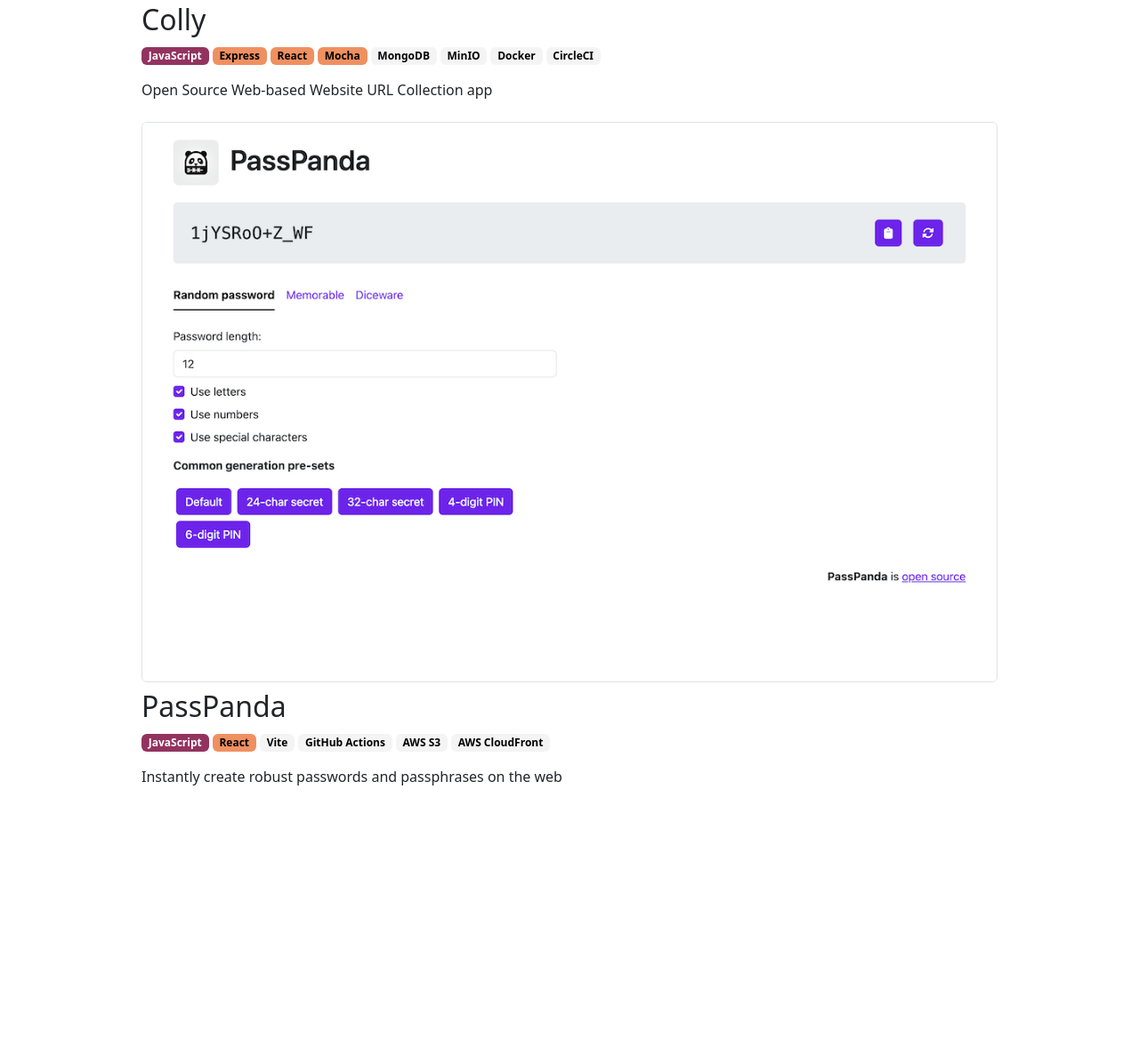
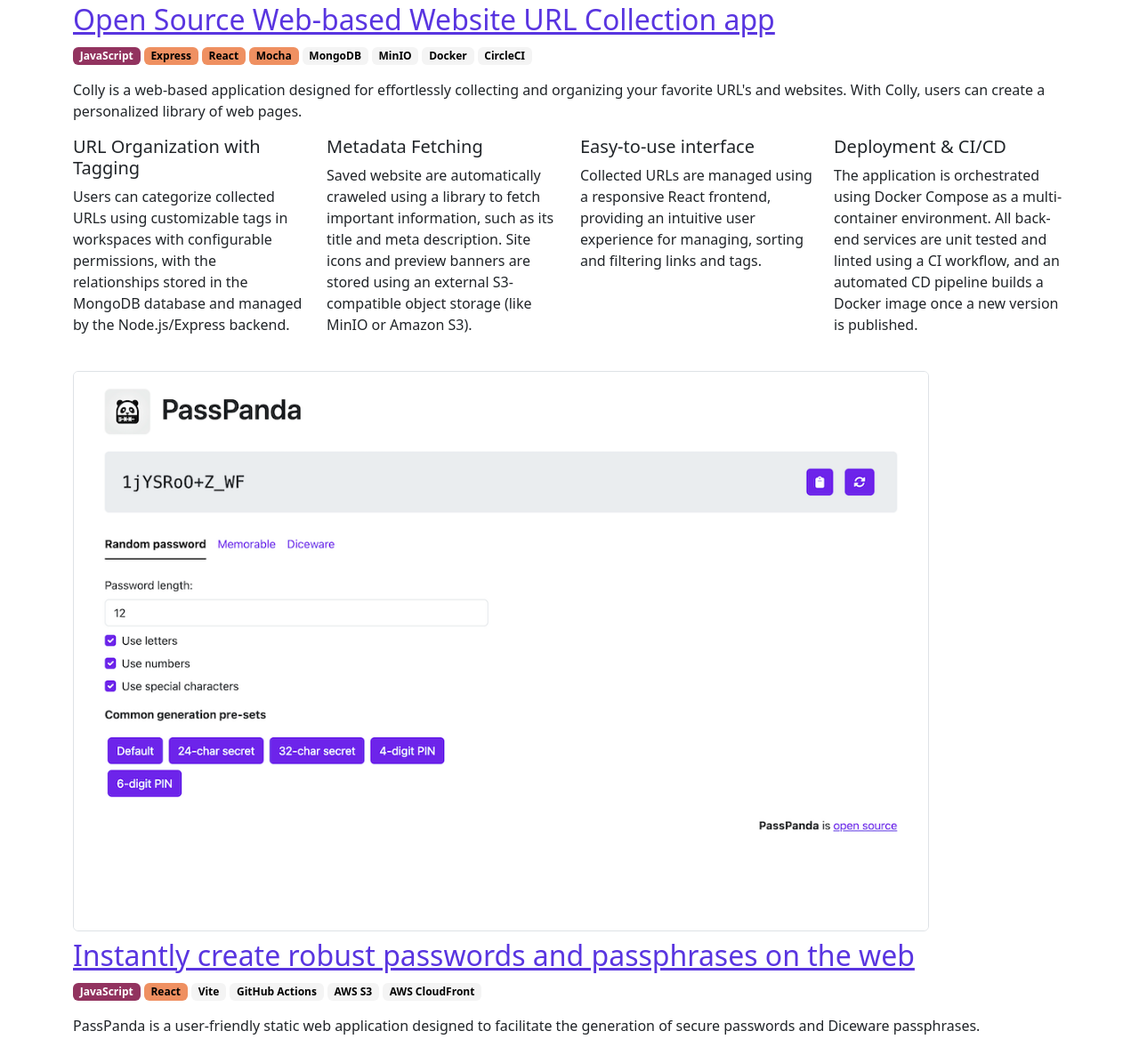
Before and after one commit to jarne/portfolio, a Gatsby site: page / in a window 1280 px wide. Shown: the part 893-2061 px from the top of the page at 89% size. Before the commit the page ends 1802 px from the top, so only its background shows below. Built offline with nearby package versions, Linux system fonts and the light colour scheme; Gatsby itself is replaced by a stand-in of ours.

Commit message:
Implement project features, slogan and URL in showcase

```diff
--- a/src/components/showcase/projectShowcase.tsx
+++ b/src/components/showcase/projectShowcase.tsx
@@ -10,6 +10,7 @@
 
 type Project = {
     name: string
+    slogan: string
     description: string
     license: string
     screenshot: string
@@ -19,6 +20,10 @@
     urls: {
         source: string
     }
+    features: {
+        title: string
+        description: string
+    }[]
 }
 type ProjectsEdge = {
     node: Project
@@ -46,6 +51,7 @@
                 edges {
                     node {
                         name
+                        slogan
                         description
                         license
                         screenshot
@@ -54,6 +60,10 @@
                         tools
                         urls {
                             source
+                        }
+                        features {
+                            title
+                            description
                         }
                     }
                 }
@@ -95,8 +105,16 @@
     return data.allProjectsJson.edges.map(
         ({ node }: ProjectsEdge, index: number) => (
             <section key={index} className="mb-4">
-                {renderProjectScreenshot(node.screenshot)}
-                <h2 className={`${projectTitle} mt-2 mb-2`}>{node.name}</h2>
+                <a
+                    href={node.urls.source}
+                    target="_blank"
+                    rel="noopener noreferrer"
+                >
+                    {renderProjectScreenshot(node.screenshot)}
+                    <h2 className={`${projectTitle} mt-2 mb-2`}>
+                        {node.slogan}
+                    </h2>
+                </a>
                 <p>
                     {node.languages.map(language => (
                         <span
@@ -121,6 +139,14 @@
                     ))}
                 </p>
                 <p>{node.description}</p>
+                <div className="row">
+                    {node.features.map((feature, featIndex) => (
+                        <div key={featIndex} className="col-6 col-md-3">
+                            <h5>{feature.title}</h5>
+                            <p>{feature.description}</p>
+                        </div>
+                    ))}
+                </div>
             </section>
         ),
     )
--- a/src/data/projects/colly.json
+++ b/src/data/projects/colly.json
@@ -1,6 +1,7 @@
 {
     "name": "Colly",
-    "description": "Open Source Web-based Website URL Collection app",
+    "slogan": "Open Source Web-based Website URL Collection app",
+    "description": "Colly is a web-based application designed for effortlessly collecting and organizing your favorite URL's and websites. With Colly, users can create a personalized library of web pages.",
     "license": "MIT",
     "screenshot": "colly-screenshot",
     "languages": ["JavaScript"],
@@ -8,5 +9,23 @@
     "tools": ["MongoDB", "MinIO", "Docker", "CircleCI"],
     "urls": {
         "source": "https://github.com/jarne/colly"
-    }
+    },
+    "features": [
+        {
+            "title": "URL Organization with Tagging",
+            "description": "Users can categorize collected URLs using customizable tags in workspaces with configurable permissions, with the relationships stored in the MongoDB database and managed by the Node.js/Express backend."
+        },
+        {
+            "title": "Metadata Fetching",
+            "description": "Saved website are automatically craweled using a library to fetch important information, such as its title and meta description. Site icons and preview banners are stored using an external S3-compatible object storage (like MinIO or Amazon S3)."
+        },
+        {
+            "title": "Easy-to-use interface",
+            "description": "Collected URLs are managed using a responsive React frontend, providing an intuitive user experience for managing, sorting and filtering links and tags."
+        },
+        {
+            "title": "Deployment & CI/CD",
+            "description": "The application is orchestrated using Docker Compose as a multi-container environment. All back-end services are unit tested and linted using a CI workflow, and an automated CD pipeline builds a Docker image once a new version is published."
+        }
+    ]
 }
--- a/src/data/projects/passpanda.json
+++ b/src/data/projects/passpanda.json
@@ -1,6 +1,7 @@
 {
     "name": "PassPanda",
-    "description": "Instantly create robust passwords and passphrases on the web",
+    "slogan": "Instantly create robust passwords and passphrases on the web",
+    "description": "PassPanda is a user-friendly static web application designed to facilitate the generation of secure passwords and Diceware passphrases.",
     "license": "MIT",
     "screenshot": "passpanda-screenshot",
     "languages": ["JavaScript"],
@@ -8,5 +9,11 @@
     "tools": ["Vite", "GitHub Actions", "AWS S3", "AWS CloudFront"],
     "urls": {
         "source": "https://github.com/jarne/passpanda"
-    }
+    },
+    "features": [
+        {
+            "title": "abc",
+            "description": "Servus"
+        }
+    ]
 }
```
